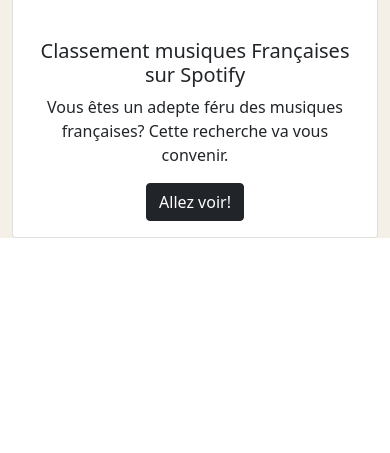
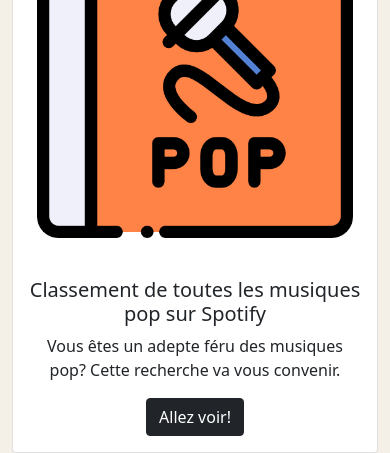
Before and after one commit to StrangeMak/SpotifyDataBase, a PHP site: page / in a window 390 px wide. Shown: the part 867-1320 px from the top of the page. Before the commit the page ends 1105 px from the top, so only its background shows below. Run offline with PHP 8.4, Linux system fonts and the light colour scheme.

Commit message:
Update index.php

```diff
--- a/index.php
+++ b/index.php
@@ -41,10 +41,10 @@
           </ul>
       </div>
     </div>
-
+    <br><br>
     <div class="container">
       <div class="row mt-5">
-        <div class="col-sm-6">
+        <div class="col-sm-6 mt-5">
           <div class="card text-center">
             <div class="row g-0">
               <div class="col-md-4 p-4">
@@ -54,24 +54,24 @@
                 <div class="card-body">
                   <h5 class="card-title">Classement de toutes les musiques de Spotify</h5>
                   <p class="card-text">Vous ne savez pas où chercher? Pourquoi choisir, cherchez sur toute la base.</p>
-                  <a href="classementMusiques.php?type=fr" class="btn btn-dark">Allez voir!</a>
+                  <a href="classementMusiques.php?" class="btn btn-dark">Allez voir!</a>
                 </div>
               </div>
             </div>
           </div>
         </div>
 
-        <div class="col-sm-6">
+        <div class="col-sm-6 mt-5">
           <div class="card text-center">
             <div class="row g-0">
               <div class="col-md-4 p-4">
-                <img src="images/france.png" alt="love france" class="card-img-top">
+                <img src="images/cd.png" alt="love france" class="card-img-top">
               </div>
             <div class="col-md-8">
               <div class="card-body">
-                <h5 class="card-title">Classement musiques Françaises sur Spotify</h5>
-                <p class="card-text">Vous êtes un adepte féru des musiques françaises? Cette recherche va vous convenir.</p>
-                <a href="classementMusiques.php?type=fr" class="btn btn-dark">Allez voir!</a>
+                <h5 class="card-title">Classement de toutes les musiques pop sur Spotify</h5>
+                <p class="card-text">Vous êtes un adepte féru des musiques pop? Cette recherche va vous convenir.</p>
+                <a href="classementMusiques.php?type=pop" class="btn btn-dark">Allez voir!</a>
               </div>
             </div>
           </div>
```
